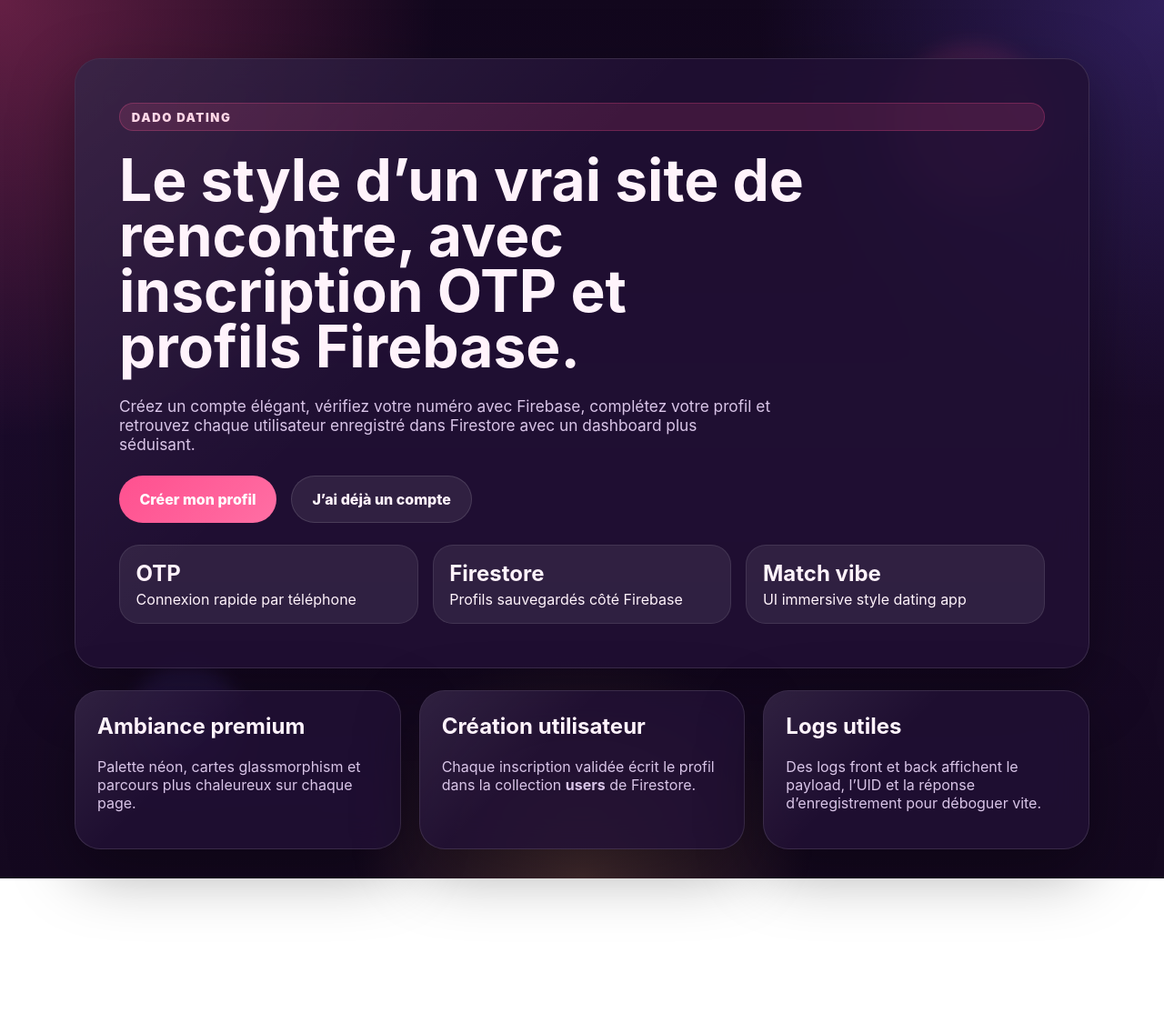
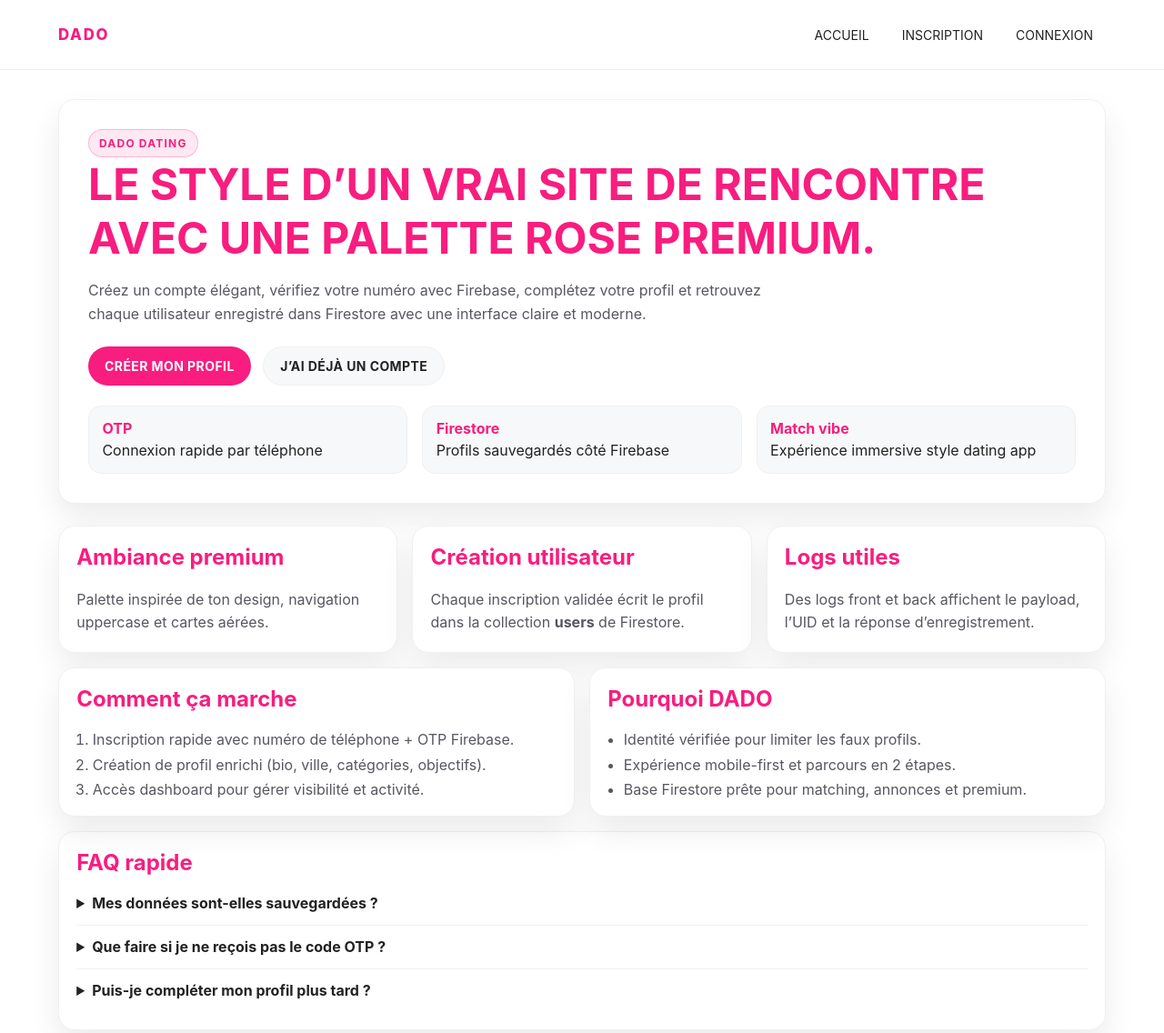
Before and after one commit to tarictdy/dado, a website: page public/index.html in a window 1280 px wide. Shown: the top 1136 px of the page at 91% size. Before the commit the page ends 966 px from the top, so only its background shows below. Drawn offline with Linux system fonts and the light colour scheme.

Commit message:
Renforce le flux OTP Firebase et enrichit la page d'accueil

```diff
--- a/public/assets/css/base.css
+++ b/public/assets/css/base.css
@@ -1,201 +1,299 @@
 :root {
-  --bg: #14081f;
-  --bg-secondary: #231035;
-  --surface: rgba(34, 16, 53, 0.82);
-  --surface-strong: rgba(45, 20, 70, 0.94);
-  --surface-light: rgba(255, 255, 255, 0.08);
-  --primary: #ff4d8d;
-  --primary-dark: #d93272;
-  --secondary: #7c5cff;
-  --accent: #ffb86b;
-  --text: #fff3fb;
-  --muted: #d9c5e8;
-  --border: rgba(255, 255, 255, 0.12);
-  --success: #7ef7c8;
-  --danger: #ff8fb4;
-  --shadow: 0 24px 70px rgba(0, 0, 0, 0.35);
+  --contrast: #222222;
+  --contrast-2: #575760;
+  --contrast-3: #cbcbcb;
+  --base: #f0f0f0;
+  --base-2: #f7f8f9;
+  --base-3: #ffffff;
+  --d02273: #f81d7f;
+  --ffa1d0: #ffa1d0;
+  --da0166: #da0166;
+  --accent: #f81d7f;
+  --shadow: 0 16px 35px rgba(0, 0, 0, 0.08);
 }
 
-* { box-sizing: border-box; }
-
-html { scroll-behavior: smooth; }
+* {
+  box-sizing: border-box;
+}
 
 body {
   margin: 0;
-  min-height: 100vh;
-  font-family: Inter, Arial, sans-serif;
-  color: var(--text);
-  background:
-    radial-gradient(circle at top left, rgba(255, 77, 141, 0.35), transparent 30%),
-    radial-gradient(circle at top right, rgba(124, 92, 255, 0.28), transparent 28%),
-    radial-gradient(circle at bottom center, rgba(255, 184, 107, 0.2), transparent 22%),
-    linear-gradient(180deg, #12071d 0%, #1a0b2a 45%, #14081f 100%);
+  font-family: "Inter", "Segoe UI", Arial, sans-serif;
+  background-color: var(--base-3);
+  color: var(--contrast);
 }
 
-a { color: inherit; text-decoration: none; }
+a {
+  color: var(--accent);
+  text-decoration: none;
+}
+
+a:hover,
+a:focus,
+a:active {
+  color: var(--contrast);
+}
+
+p {
+  font-size: 16px;
+  line-height: 1.6;
+}
+
+h1 {
+  font-weight: 700;
+  text-transform: uppercase;
+  font-size: clamp(2rem, 5vw, 3rem);
+  margin: 0;
+  color: var(--accent);
+}
+
+.site-shell {
+  min-height: 100vh;
+}
+
+.site-header {
+  border-bottom: 1px solid var(--base);
+  background-color: var(--base-3);
+}
+
+.header-inner,
+.main-container {
+  max-width: 1200px;
+  margin: 0 auto;
+  padding-left: 24px;
+  padding-right: 24px;
+}
+
+.header-inner {
+  min-height: 76px;
+  display: flex;
+  align-items: center;
+  justify-content: space-between;
+  gap: 1rem;
+}
+
+.main-title {
+  margin: 0;
+  font-weight: 800;
+  letter-spacing: 0.1em;
+  text-transform: uppercase;
+  font-size: 1.05rem;
+}
+
+.main-navigation ul {
+  margin: 0;
+  padding: 0;
+  list-style: none;
+  display: flex;
+  align-items: center;
+  gap: 0.5rem;
+}
+
+.main-navigation a {
+  text-transform: uppercase;
+  font-size: 14px;
+  color: var(--contrast);
+  padding: 8px 14px;
+  border-radius: 999px;
+}
+
+.main-navigation a:hover {
+  color: var(--accent);
+  background-color: rgba(248, 29, 127, 0.08);
+}
+
+.main-container {
+  padding-top: 2rem;
+  padding-bottom: 2rem;
+}
 
 .card {
-  position: relative;
-  background: var(--surface);
-  border: 1px solid var(--border);
-  border-radius: 28px;
+  background-color: var(--base-3);
+  border: 1px solid var(--base);
+  border-radius: 18px;
   box-shadow: var(--shadow);
-  backdrop-filter: blur(18px);
-  overflow: hidden;
 }
 
-.card::before {
-  content: '';
-  position: absolute;
-  inset: 0;
-  background: linear-gradient(135deg, rgba(255,255,255,0.08), transparent 38%);
-  pointer-events: none;
+.badge {
+  display: inline-flex;
+  text-transform: uppercase;
+  letter-spacing: 0.1em;
+  font-size: 12px;
+  font-weight: 700;
+  color: var(--accent);
+  background-color: rgba(248, 29, 127, 0.1);
+  border: 1px solid rgba(248, 29, 127, 0.25);
+  border-radius: 999px;
+  padding: 7px 11px;
 }
 
 .button {
   border: none;
   border-radius: 999px;
-  padding: 0.95rem 1.4rem;
-  font-weight: 800;
+  padding: 12px 18px;
+  font-size: 14px;
+  font-weight: 700;
+  text-transform: uppercase;
+  letter-spacing: 0.03em;
+  display: inline-flex;
+  align-items: center;
+  justify-content: center;
   cursor: pointer;
-  display: inline-flex;
-  justify-content: center;
-  align-items: center;
-  gap: 0.55rem;
-  transition: transform 0.2s ease, box-shadow 0.2s ease, background 0.2s ease;
-}
-
-.button:hover {
-  transform: translateY(-1px);
-  box-shadow: 0 12px 30px rgba(0, 0, 0, 0.25);
 }
 
 .button.primary {
-  background: linear-gradient(135deg, var(--primary), #ff6fa4);
-  color: white;
+  color: var(--base-3);
+  background-color: var(--accent);
 }
 
-.button.primary:hover { background: linear-gradient(135deg, var(--primary-dark), var(--primary)); }
-
 .button.secondary {
-  background: rgba(255, 255, 255, 0.08);
-  color: var(--text);
-  border: 1px solid rgba(255, 255, 255, 0.12);
+  color: var(--contrast);
+  background-color: var(--base-2);
+  border: 1px solid var(--base);
 }
 
-.badge {
-  display: inline-flex;
-  padding: 0.42rem 0.8rem;
-  border-radius: 999px;
-  background: rgba(255, 77, 141, 0.14);
-  border: 1px solid rgba(255, 77, 141, 0.25);
-  color: #ffd4e5;
-  font-size: 0.82rem;
-  font-weight: 900;
-  letter-spacing: 0.12em;
-  text-transform: uppercase;
-}
-
-.landing-page, .dashboard-layout {
-  position: relative;
-  max-width: 1180px;
-  margin: 0 auto;
-  padding: 2rem;
+.button:hover,
+.button:focus,
+.button:active {
+  color: var(--contrast);
+  background-color: var(--da0166);
 }
 
 .hero {
-  padding: 3rem;
-  margin-top: 2rem;
-  display: grid;
-  gap: 1.5rem;
-}
-
-.hero h1 {
-  font-size: clamp(2.4rem, 5vw, 4.8rem);
-  line-height: 0.95;
-  margin: 0;
-  max-width: 760px;
+  padding: 2rem;
+  margin-bottom: 1.5rem;
 }
 
 .hero p {
-  font-size: 1.08rem;
-  max-width: 720px;
-  color: var(--muted);
-  margin: 0;
+  max-width: 760px;
+  color: var(--contrast-2);
 }
 
 .actions {
   display: flex;
-  gap: 1rem;
   flex-wrap: wrap;
+  gap: 0.85rem;
+  margin: 1.4rem 0;
 }
 
-.feature-grid, .dashboard-grid {
+.hero-stats,
+.feature-grid {
   display: grid;
-  grid-template-columns: repeat(auto-fit, minmax(240px, 1fr));
-  gap: 1.25rem;
-  margin-top: 1.5rem;
-}
-
-.feature-grid .card, .dashboard-grid .card {
-  padding: 1.5rem;
-}
-
-.feature-grid h2, .dashboard-grid h2 { margin-top: 0; }
-.feature-grid p, .dashboard-grid p, .dashboard-grid li { color: var(--muted); }
-
-.hidden { display: none !important; }
-.status {
-  min-height: 1.5rem;
-  color: var(--success);
-  font-weight: 700;
+  gap: 1rem;
 }
 
 .hero-stats {
-  display: grid;
-  grid-template-columns: repeat(auto-fit, minmax(150px, 1fr));
-  gap: 1rem;
+  grid-template-columns: repeat(auto-fit, minmax(180px, 1fr));
 }
 
 .stat-pill {
-  padding: 1rem 1.1rem;
-  border-radius: 22px;
-  background: var(--surface-light);
-  border: 1px solid rgba(255,255,255,0.09);
+  border: 1px solid var(--base);
+  border-radius: 14px;
+  padding: 0.9rem;
+  background-color: var(--base-2);
 }
 
 .stat-pill strong {
   display: block;
-  font-size: 1.5rem;
-  margin-bottom: 0.25rem;
+  color: var(--accent);
+  margin-bottom: 4px;
 }
 
-.soft-glow {
-  position: absolute;
-  border-radius: 999px;
-  filter: blur(10px);
-  opacity: 0.7;
-  pointer-events: none;
+.feature-grid {
+  grid-template-columns: repeat(auto-fit, minmax(240px, 1fr));
 }
 
-.soft-glow.one {
-  width: 180px;
-  height: 180px;
-  top: 5%;
-  right: 6%;
-  background: rgba(255, 77, 141, 0.18);
+.feature-grid .card {
+  padding: 1.2rem;
 }
 
-.soft-glow.two {
-  width: 120px;
-  height: 120px;
-  bottom: 12%;
-  left: 8%;
-  background: rgba(124, 92, 255, 0.18);
+.feature-grid h2 {
+  margin-top: 0;
+  color: var(--accent);
+}
+
+.feature-grid p {
+  margin-bottom: 0;
+  color: var(--contrast-2);
+}
+
+.content-grid {
+  display: grid;
+  grid-template-columns: repeat(auto-fit, minmax(280px, 1fr));
+  gap: 1rem;
+  margin-top: 1rem;
+}
+
+.content-card {
+  padding: 1.2rem;
+}
+
+.content-card h2,
+.faq h2 {
+  margin-top: 0;
+  color: var(--accent);
+}
+
+.content-card ol,
+.content-card ul {
+  margin: 0;
+  padding-left: 1.1rem;
+  color: var(--contrast-2);
+  display: grid;
+  gap: 0.45rem;
+}
+
+.faq {
+  margin-top: 1rem;
+  padding: 1.2rem;
+}
+
+.faq details {
+  border-top: 1px solid var(--base);
+  padding: 0.85rem 0;
+}
+
+.faq details:first-of-type {
+  border-top: none;
+  padding-top: 0;
+}
+
+.faq summary {
+  cursor: pointer;
+  font-weight: 700;
+}
+
+.faq p {
+  margin: 0.5rem 0 0;
+  color: var(--contrast-2);
+}
+
+.hidden {
+  display: none !important;
+}
+
+.status {
+  min-height: 1.4rem;
+  font-weight: 600;
+  color: var(--da0166);
 }
 
 @media (max-width: 768px) {
-  .landing-page, .dashboard-layout { padding: 1rem; }
-  .hero { padding: 1.5rem; }
-  .hero h1 { line-height: 1.02; }
+  .header-inner,
+  .main-container {
+    padding-left: 16px;
+    padding-right: 16px;
+  }
+
+  .header-inner {
+    flex-direction: column;
+    align-items: flex-start;
+    justify-content: center;
+    padding-top: 12px;
+    padding-bottom: 12px;
+  }
+
+  .hero {
+    padding: 1.2rem;
+  }
 }
--- a/public/assets/js/pages/login.page.js
+++ b/public/assets/js/pages/login.page.js
@@ -9,7 +9,7 @@
 loginForm?.addEventListener('submit', async (event) => {
   event.preventDefault();
   const formData = new FormData(loginForm);
-  const phone = formData.get('phone');
+  const phone = String(formData.get('phone') || '').replace(/\s+/g, '');
   console.log('[DADO][login] OTP requested for phone:', phone);
 
   try {
--- a/public/assets/js/pages/register.page.js
+++ b/public/assets/js/pages/register.page.js
@@ -11,6 +11,7 @@
   event.preventDefault();
   const formData = new FormData(registerForm);
   pendingProfile = Object.fromEntries(formData.entries());
+  pendingProfile.phone = String(pendingProfile.phone || '').replace(/\s+/g, '');
   console.log('[DADO][register] pending profile captured:', pendingProfile);
 
   try {
@@ -31,6 +32,9 @@
   const otp = formData.get('otp');
 
   try {
+    if (!pendingProfile) {
+      throw new Error('Commencez par remplir le formulaire d’inscription.');
+    }
     setStatus(statusElement, 'Validation du code OTP...');
     const firebaseUser = await verifyOTP(otp);
     const payload = {
--- a/public/index.html
+++ b/public/index.html
@@ -7,21 +7,34 @@
     <link rel="stylesheet" href="/assets/css/base.css" />
   </head>
   <body>
-    <main class="landing-page">
-      <span class="soft-glow one"></span>
-      <span class="soft-glow two"></span>
+    <div class="site-shell">
+      <header class="site-header">
+        <div class="header-inner">
+          <p class="main-title"><a href="/index.html">DADO</a></p>
+          <nav class="main-navigation" aria-label="Navigation principale">
+            <ul>
+              <li><a href="/index.html">Accueil</a></li>
+              <li><a href="/register.html">Inscription</a></li>
+              <li><a href="/login.html">Connexion</a></li>
+            </ul>
+          </nav>
+        </div>
+      </header>
 
+      <main class="main-container">
         <section class="hero card">
-        <span class="badge">DADO Dating</span>
-        <h1>Le style d’un vrai site de rencontre, avec inscription OTP et profils Firebase.</h1>
+          <span class="badge">Dado Dating</span>
+          <h1>Le style d’un vrai site de rencontre avec une palette rose premium.</h1>
           <p>
             Créez un compte élégant, vérifiez votre numéro avec Firebase, complétez votre profil
-          et retrouvez chaque utilisateur enregistré dans Firestore avec un dashboard plus séduisant.
+            et retrouvez chaque utilisateur enregistré dans Firestore avec une interface claire et moderne.
           </p>
+
           <div class="actions">
             <a class="button primary" href="/register.html">Créer mon profil</a>
             <a class="button secondary" href="/login.html">J’ai déjà un compte</a>
           </div>
+
           <div class="hero-stats">
             <article class="stat-pill">
               <strong>OTP</strong>
@@ -33,7 +46,7 @@
             </article>
             <article class="stat-pill">
               <strong>Match vibe</strong>
-            <span>UI immersive style dating app</span>
+              <span>Expérience immersive style dating app</span>
             </article>
           </div>
         </section>
@@ -41,7 +54,7 @@
         <section class="feature-grid">
           <article class="card">
             <h2>Ambiance premium</h2>
-          <p>Palette néon, cartes glassmorphism et parcours plus chaleureux sur chaque page.</p>
+            <p>Palette inspirée de ton design, navigation uppercase et cartes aérées.</p>
           </article>
           <article class="card">
             <h2>Création utilisateur</h2>
@@ -49,9 +62,45 @@
           </article>
           <article class="card">
             <h2>Logs utiles</h2>
-          <p>Des logs front et back affichent le payload, l’UID et la réponse d’enregistrement pour déboguer vite.</p>
+            <p>Des logs front et back affichent le payload, l’UID et la réponse d’enregistrement.</p>
           </article>
         </section>
+
+        <section class="content-grid">
+          <article class="card content-card">
+            <h2>Comment ça marche</h2>
+            <ol>
+              <li>Inscription rapide avec numéro de téléphone + OTP Firebase.</li>
+              <li>Création de profil enrichi (bio, ville, catégories, objectifs).</li>
+              <li>Accès dashboard pour gérer visibilité et activité.</li>
+            </ol>
+          </article>
+          <article class="card content-card">
+            <h2>Pourquoi DADO</h2>
+            <ul>
+              <li>Identité vérifiée pour limiter les faux profils.</li>
+              <li>Expérience mobile-first et parcours en 2 étapes.</li>
+              <li>Base Firestore prête pour matching, annonces et premium.</li>
+            </ul>
+          </article>
+        </section>
+
+        <section class="card faq">
+          <h2>FAQ rapide</h2>
+          <details>
+            <summary>Mes données sont-elles sauvegardées ?</summary>
+            <p>Oui, les profils validés sont stockés dans la collection <strong>users</strong> de Firestore.</p>
+          </details>
+          <details>
+            <summary>Que faire si je ne reçois pas le code OTP ?</summary>
+            <p>Vérifie le format international du numéro puis relance l’envoi depuis la page de connexion/inscription.</p>
+          </details>
+          <details>
+            <summary>Puis-je compléter mon profil plus tard ?</summary>
+            <p>Oui, après connexion tu es redirigé vers la page profil si ton compte n’est pas encore complété.</p>
+          </details>
+        </section>
       </main>
+    </div>
   </body>
 </html>
```
Also changed, not shown: backend/controllers/auth.controller.js (+8 -2 lines), backend/services/auth.service.js (+15 -5 lines), public/assets/css/auth.css (+48 -64 lines), public/assets/js/core/auth.js (+14 -2 lines), public/login.html (+16 -1 lines). Lines whose indentation alone changed are shown as unchanged.
